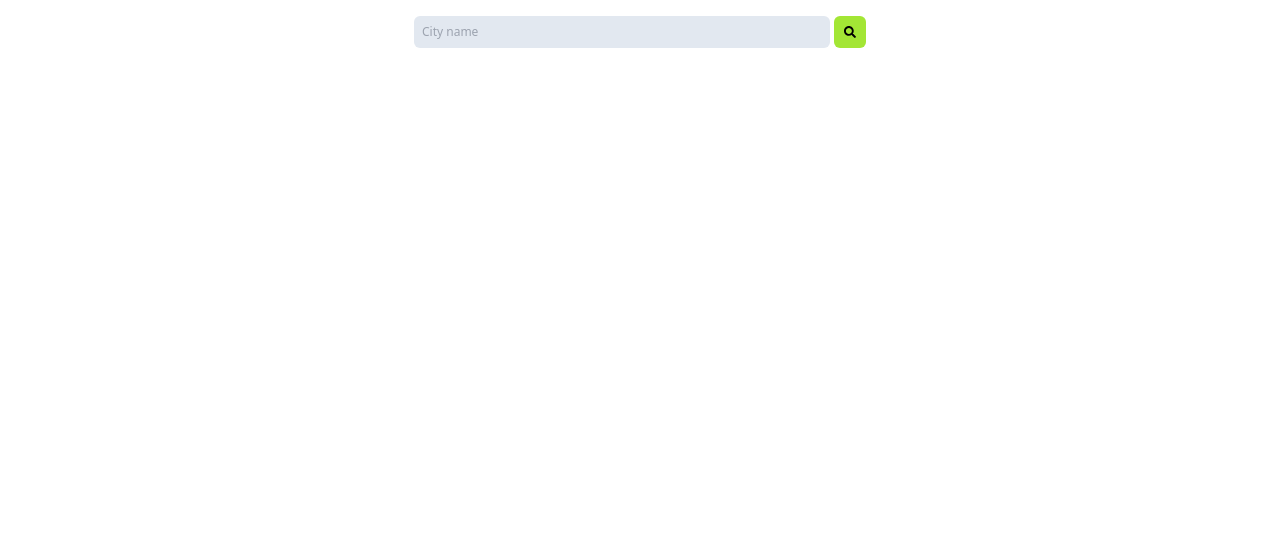
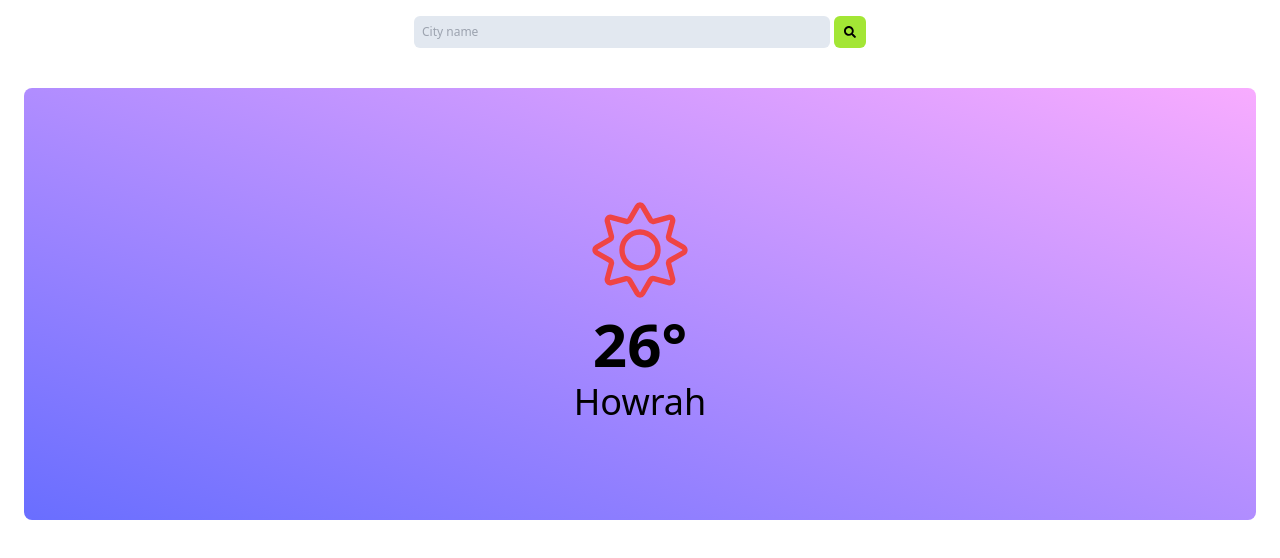
Before and after one commit to Sowdarjya/WeatherWise, a React (Vite) app: page / in a window 1280 px wide. Shown: the top 558 px of the page. Built offline with nearby package versions, Linux system fonts and the light colour scheme.

Commit message:
Created initial card component

```diff
--- a/src/App.jsx
+++ b/src/App.jsx
@@ -1,10 +1,12 @@
 import React from "react";
 import Search from "./components/Search";
+import Weather from "./components/Weather";
 
 const App = () => {
   return (
     <div className="h-full">
       <Search />
+      <Weather />
     </div>
   );
 };
--- /dev/null
+++ b/src/components/Weather.jsx
@@ -0,0 +1,16 @@
+import React from "react";
+import { CiSun } from "react-icons/ci";
+
+const Weather = () => {
+  return (
+    <div className="p-6 h-[30rem]">
+      <div className="flex flex-col items-center justify-center bg-gradient-to-tr from-[#696eff] to-[#f8acff] rounded-lg h-full p-5">
+        <CiSun className="text-red-500 text-9xl" />
+        <h1 className="text-6xl font-semibold">26°</h1>
+        <p className="text-4xl mt-2">Howrah</p>
+      </div>
+    </div>
+  );
+};
+
+export default Weather;
```
